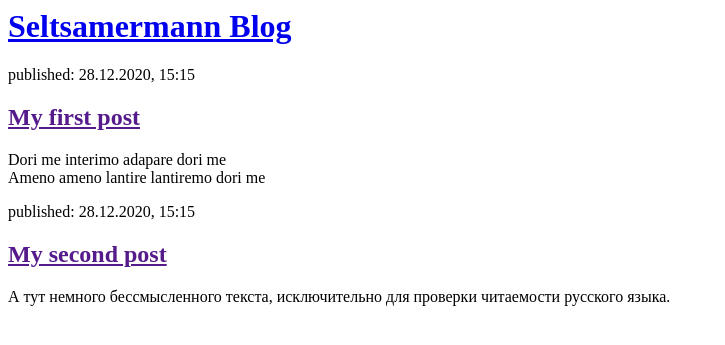
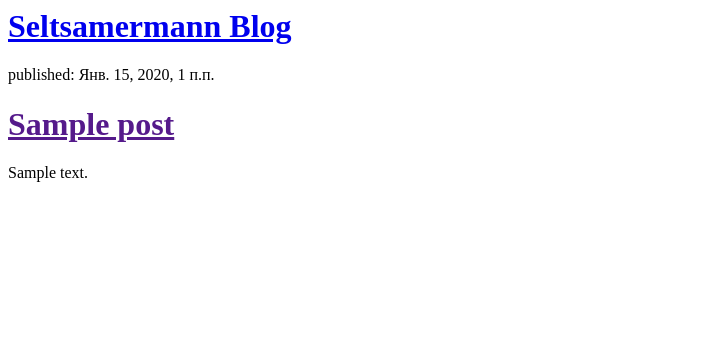
Before and after one commit to Seltsamermann/my-first-blog, a Django app: page / in a window 1280 px wide. Shown: the top 345 px of the page, without its empty margins (0-725 px from the left). Run offline with Django 3.2, Linux system fonts and the light colour scheme; tables that the repository leaves empty hold one stand-in row (values such as "Sample post").

Commit message:
Modified templates to display posts from database.

```diff
--- a/blog/templates/blog/post_list.html
+++ b/blog/templates/blog/post_list.html
@@ -7,17 +7,12 @@
             <h1><a href="/">Seltsamermann Blog</a></h1>
         </div>
 
-        <div>
-            <p>published: 28.12.2020, 15:15</p>
-            <h2><a href="">My first post</a></h2>
-            <p>Dori me interimo adapare dori me <br>
-            Ameno ameno lantire lantiremo dori me</p>
-        </div>
-
-        <div>
-            <p>published: 28.12.2020, 15:15</p>
-            <h2><a href="">My second post</a></h2>
-            <p>А тут немного бессмысленного текста, исключительно для проверки читаемости русского языка.</p>
-        </div>
+        {% for post in posts %}
+            <div>
+                <p>published: {{ post.published_date }}</p>
+                <h1><a href="">{{ post.title }}</a></h1>
+                <p>{{ post.text|linebreaksbr }}</p>
+            </div>
+        {% endfor %}
     </body>
 </html>
--- a/blog/views.py
+++ b/blog/views.py
@@ -1,5 +1,8 @@
 from django.shortcuts import render
+from django.utils import timezone
+from .models import Post
 
 # Create your views here.
 def post_list(request):
-    return render(request, 'blog/post_list.html', {})
+    posts = Post.objects.filter(published_date__lte=timezone.now()).order_by('published_date')
+    return render(request, 'blog/post_list.html', {'posts': posts})
```
